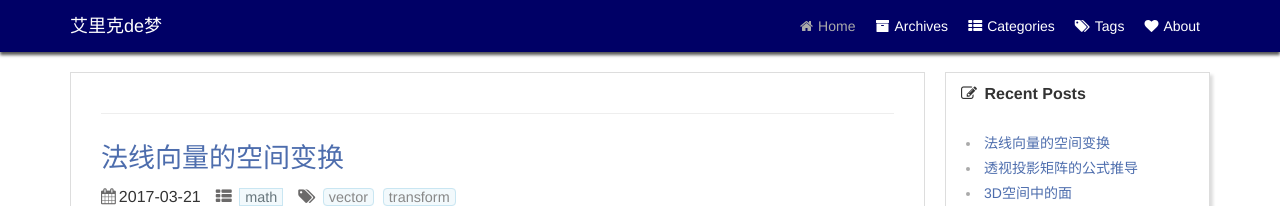
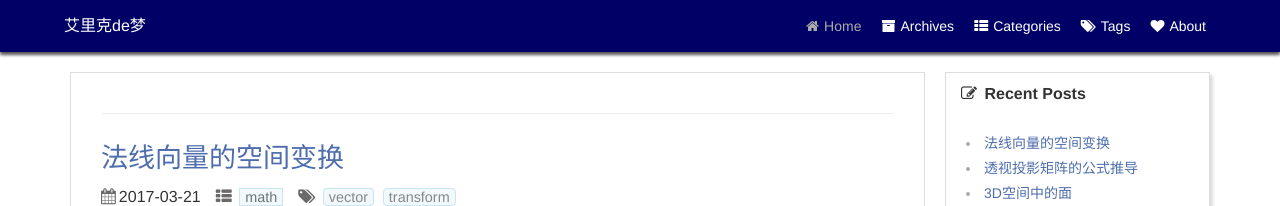
Before and after one commit to pyericz/blog, a Jekyll site: the page built from index.html, in a window 1280 px wide. Shown: the top 206 px of the page. Built offline with Jekyll 4.4.1, drawn with Linux system fonts in a browser that asks for light colours; the list of posts is cut into pages by our own code; comment, search, counter and statistics services are not loaded.

Commit message:
header layout adjust

```diff
--- a/_sass/_header.scss
+++ b/_sass/_header.scss
@@ -16,13 +16,12 @@ header {
         }
     }
     .wrapper {
-        width: 1140px;
+        width: 90%;
         margin: 0 auto;
         line-height: 52px;
-
-
+        position: relative;
         .brand {
-            font-size: 18px;
+            font-size: 16px;
         }
         small {
             margin-left: 26px;
@@ -65,10 +64,11 @@ header {
 }
 @media screen and (max-width:1200px) and (min-width: 770px) {
     header {
-        height: 50px;
+        height: 52px;
         .wrapper {
             width: 90%;
-            line-height: 50px;
+            line-height: 52px;
+            position: relative;
             .brand {
                 font-size: 16px;
             }
@@ -97,12 +97,12 @@ header {
 }
 @media screen and (max-width: 770px) {
     header {
-        height: 48px;
+        height: 52px;
         margin-bottom: 15px;
         .wrapper {
-            width: 95%;
+            width: 90%;
             margin: 0 auto;
-            line-height: 48px;
+            line-height: 52px;
             position: relative;
             z-index: 101;
             .brand {
```
